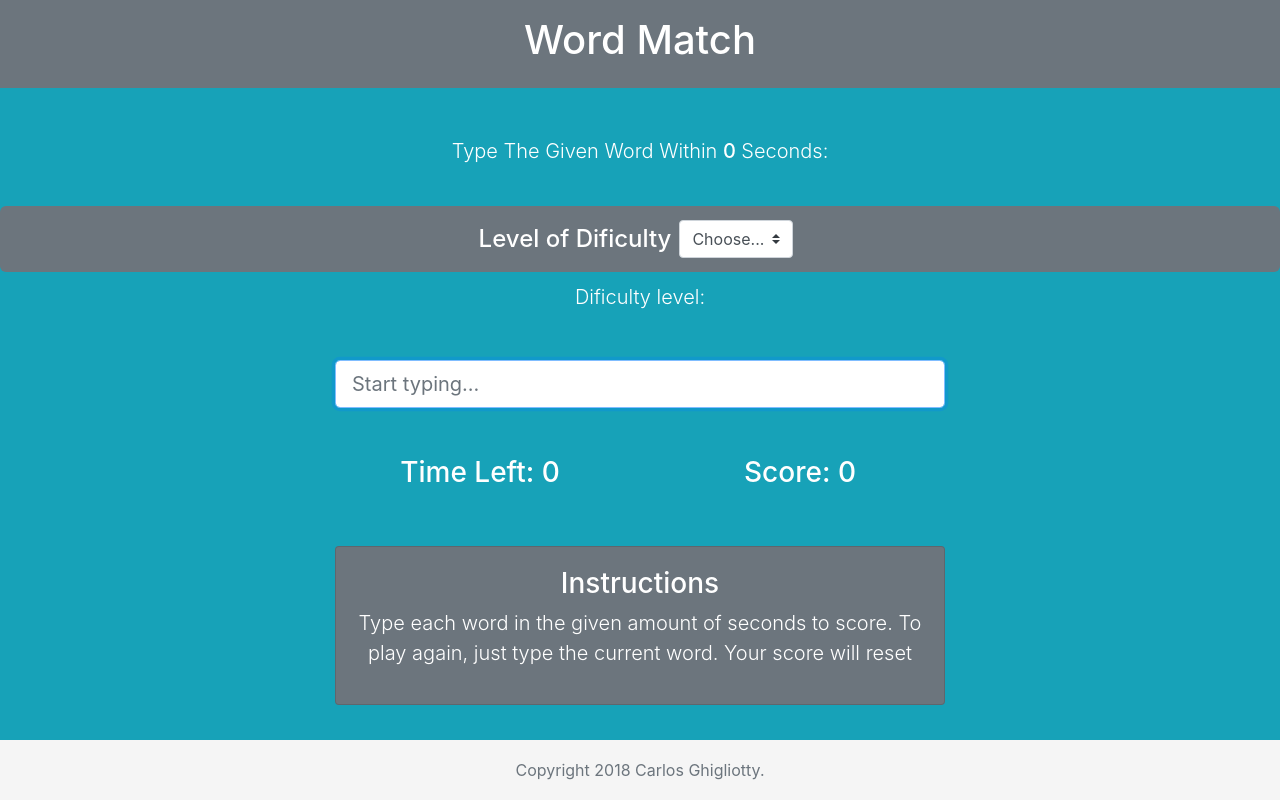
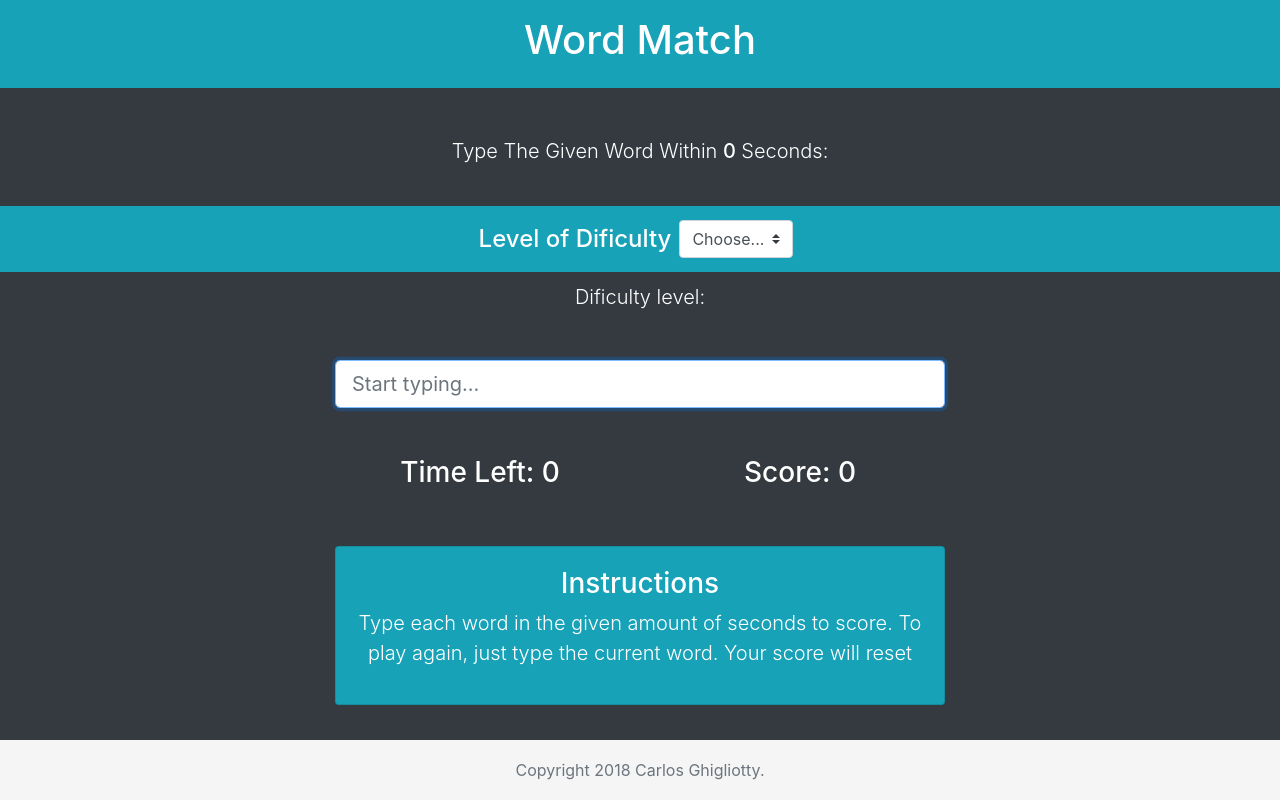
Before and after one commit to quiquepr69/word-match, a website: page index.html in a window 1280 px wide. Drawn offline with nearby package versions, Linux system fonts and the light colour scheme.

Commit message:
beutify code adjust CSS

```diff
--- a/css/main.css
+++ b/css/main.css
@@ -2,19 +2,23 @@ html {
     position: relative;
     min-height: 100%;
 }
+
 body {
-    margin-bottom: 60px; /* Margin bottom by footer height */
+    margin-bottom: 60px;
+    /* Margin bottom by footer height */
 }
+
 .container {
     width: auto;
     max-width: 680%;
     padding: 0 15px;
 }
-.form-container{
+
+.form-container {
     padding: 10px;
-    border-radius: 6px;
     margin-bottom: 10px;
 }
+
 .footer {
     position: absolute;
     bottom: 0;
--- a/index.html
+++ b/index.html
@@ -1,5 +1,6 @@
 <!DOCTYPE html>
 <html lang="en">
+
 <head>
     <meta charset="UTF-8">
     <meta name="viewport" content="width=device-width, initial-scale=1.0">
@@ -8,8 +9,9 @@
     <link rel="stylesheet" href="https://stackpath.bootstrapcdn.com/bootstrap/4.1.3/css/bootstrap.min.css" integrity="sha384-MCw98/SFnGE8fJT3GXwEOngsV7Zt27NXFoaoApmYm81iuXoPkFOJwJ8ERdknLPMO" crossorigin="anonymous">
     <link rel="stylesheet" href="css/main.css">
 </head>
-<body class="bg-info text-white ">
-    <header class="bg-secondary text-center p-3 mb-5">
+
+<body class="bg-dark text-white ">
+    <header class="bg-info text-center p-3 mb-5">
         <h1>Word Match</h1>
     </header>
     <div class="container mb-4">
@@ -20,7 +22,7 @@
             </div>
         </div>
     </div>
-        <div class="container bg-secondary form-container ">
+    <div class="container bg-info form-container ">
         <form class="form-inline justify-content-center">
             <label class="my-1 mr-2 h4" for="inlineFormCustomSelectPref">Level of Dificulty</label>
             <select class="custom-select my-1 mr-sm-2" id="difLevel" onchange="init(event)">
@@ -57,7 +59,7 @@
                 <!-- Instructions -->
                 <div class="row mt-5 mb-4">
                     <div class="col-md-12">
-                        <div class="card card-body bg-secondary text-white">
+                        <div class="card card-body bg-info text-white">
                             <h4 class="h3">Instructions</h4>
                             <p class="lead">Type each word in the given amount of seconds to score. To play again, just type the current word. Your score will reset</p>
                         </div>
```
Lines whose indentation alone changed are shown as unchanged.
